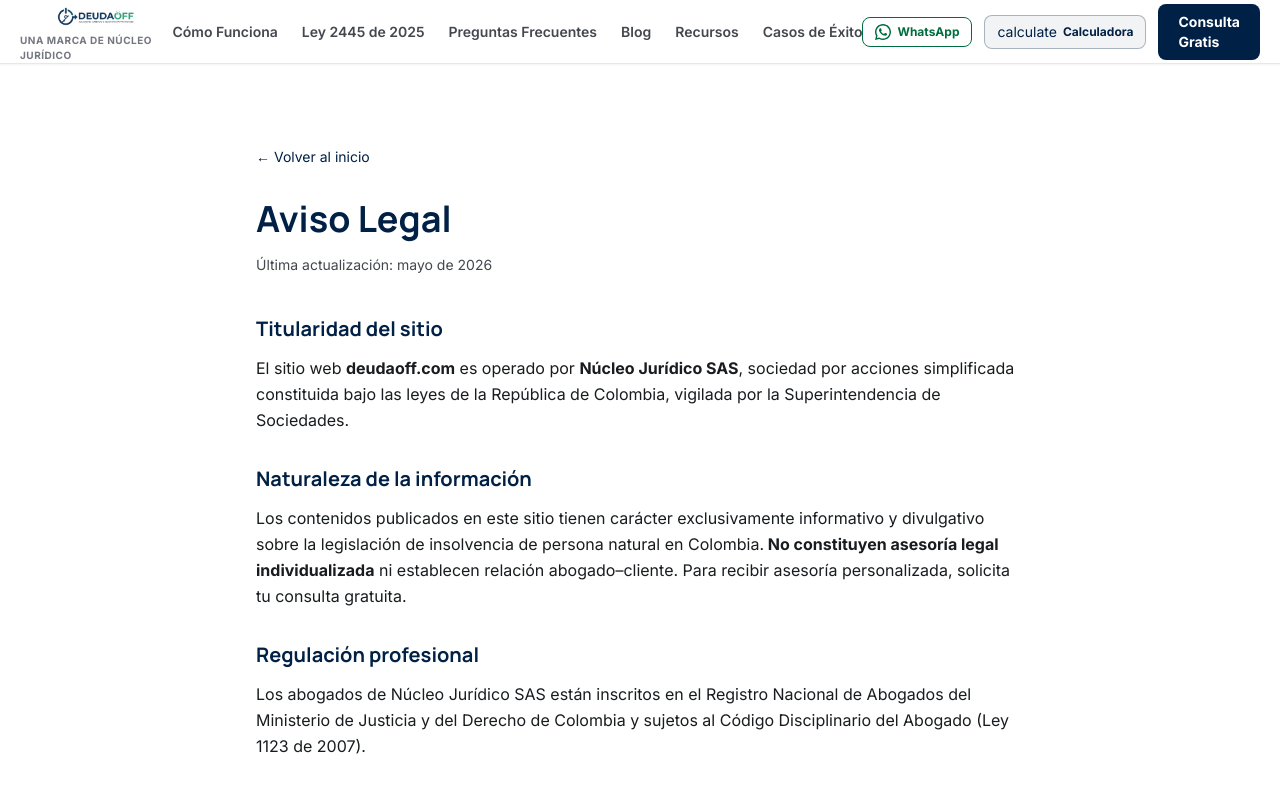
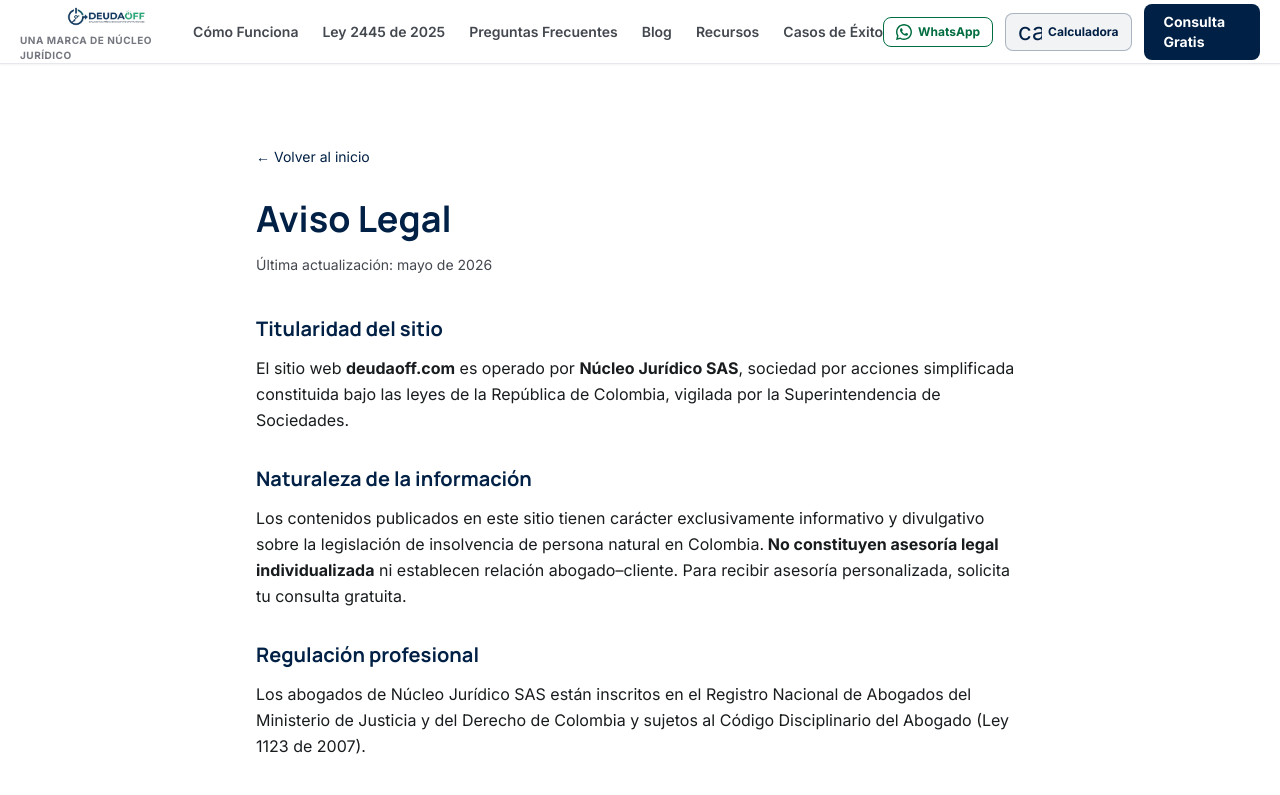
Before and after one commit to Juanctaba/deuda-off-web, a Next.js app: page /aviso-legal in a window 1280 px wide. Shown: the top 795 px of the page. Built offline with nearby package versions, Linux system fonts and the light colour scheme.

Commit message:
fix: caja fija para iconos Material Symbols (sin parpadeo de texto ni salto de layout) (#41)

```diff
--- a/app/globals.css
+++ b/app/globals.css
@@ -25,7 +25,26 @@ h1, h2, h3, h4, h5, h6 {
   font-family: var(--font-manrope), sans-serif;
 }
 
+/*
+ * Material Symbols carga no bloqueante (components/MaterialSymbols.tsx).
+ * Mientras llega la fuente, el span contiene el nombre de la ligadura
+ * ("arrow_forward", "verified"...). Caja fija de 1em para que ese texto no
+ * ensanche botones ni empuje el layout. Valores iguales a los que aplica el CSS
+ * de Google al cargar (24px, inline-block, line-height 1), así la caja no
+ * cambia de tamaño cuando llega la fuente. font-size inline (style) sigue
+ * mandando y width/height en em lo acompañan.
+ */
 .material-symbols-outlined {
+  font-size: 24px;
+  line-height: 1;
+  display: inline-block;
+  width: 1em;
+  min-width: 1em; /* overflow:hidden anula el min-width:auto de los flex items */
+  height: 1em;
+  overflow: hidden;
+  white-space: nowrap;
+  word-wrap: normal;
+  direction: ltr;
   font-variation-settings: 'FILL' 0, 'wght' 400, 'GRAD' 0, 'opsz' 24;
 }
 
--- a/components/MaterialSymbols.tsx
+++ b/components/MaterialSymbols.tsx
@@ -4,7 +4,7 @@
  */
 export default function MaterialSymbols() {
   const href =
-    'https://fonts.googleapis.com/css2?family=Material+Symbols+Outlined:opsz,wght,FILL,GRAD@24,400,0..1,0&display=swap'
+    'https://fonts.googleapis.com/css2?family=Material+Symbols+Outlined:opsz,wght,FILL,GRAD@24,400,0..1,0&display=block'
 
   return (
     <>
```
